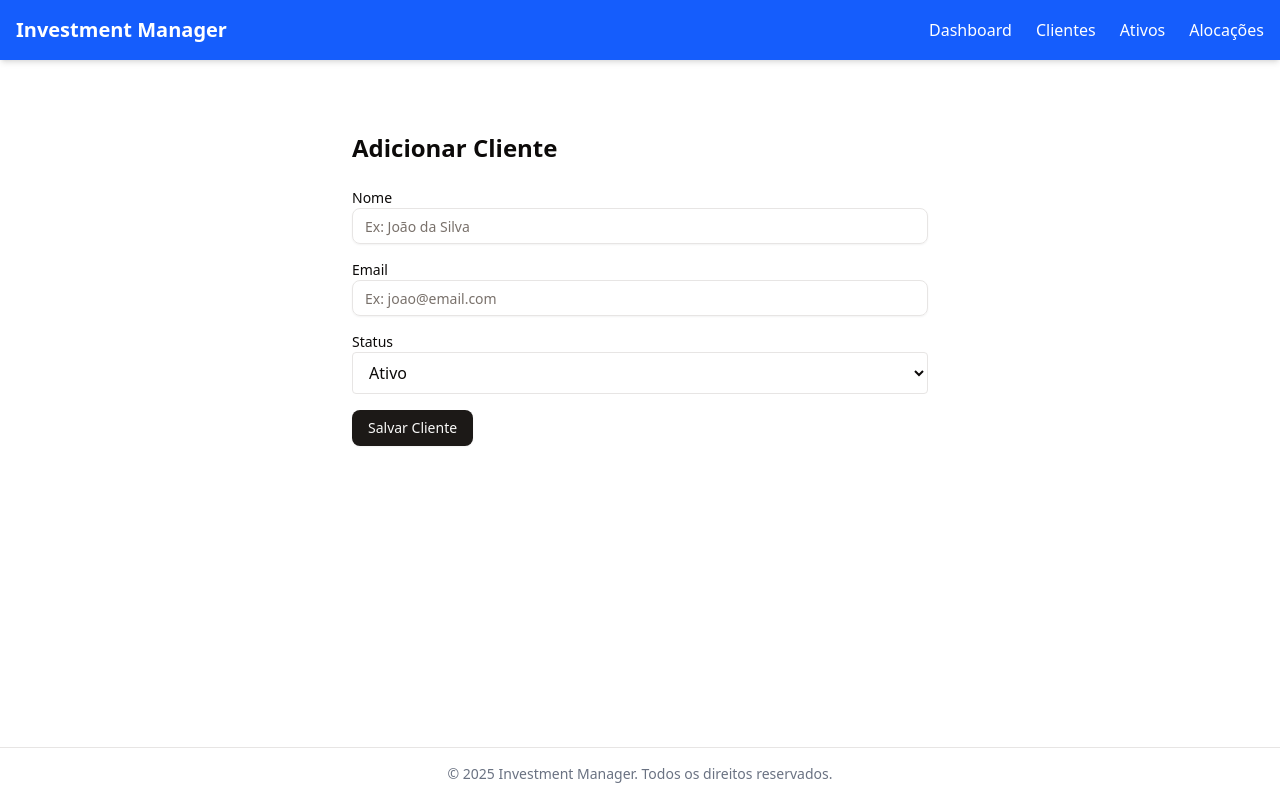
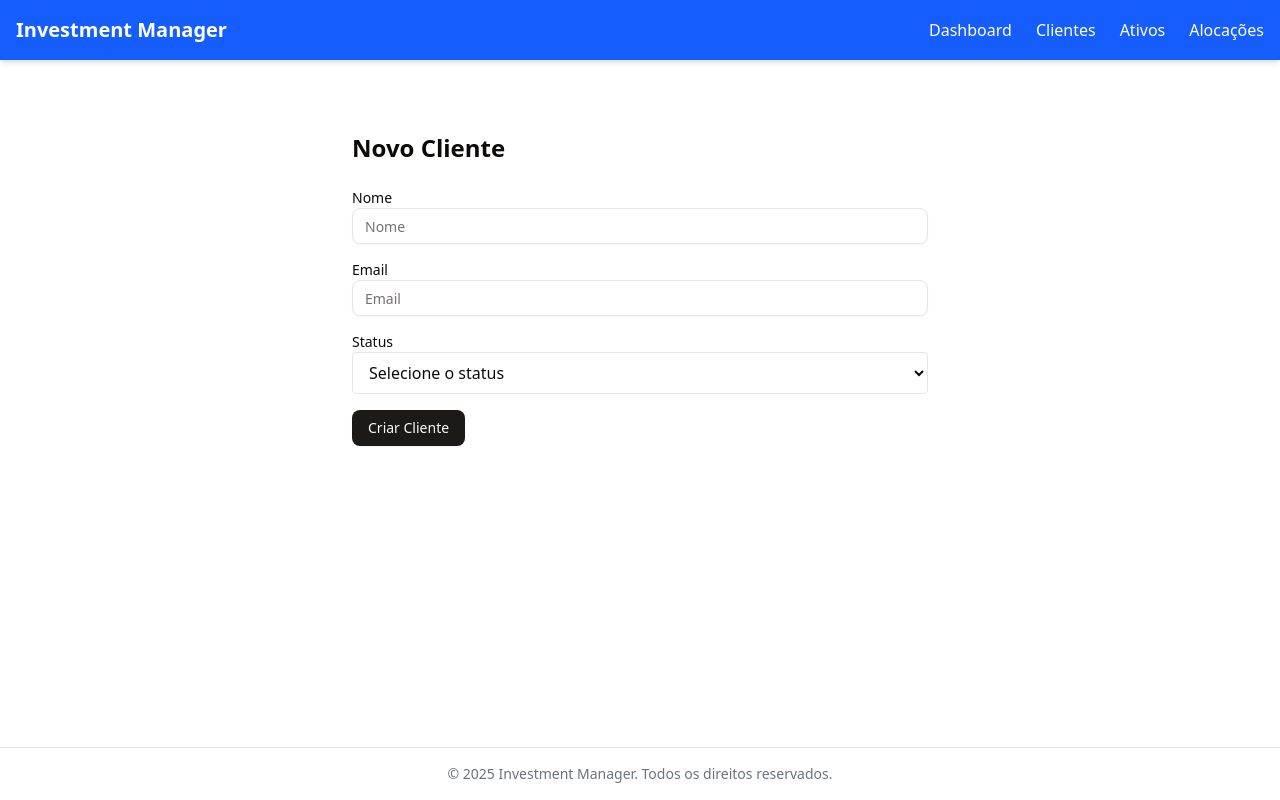
Before and after one commit to GuilhermeDeOliveiraAmorim/investment-manager, a Next.js app in the folder frontend/: page /clients/new in a window 1280 px wide. Built offline with nearby package versions, Linux system fonts and the light colour scheme.

Commit message:
feat: refactor CreateClientPage to use react-hook-form and add validation schema

```diff
--- a/frontend/package.json
+++ b/frontend/package.json
@@ -9,6 +9,7 @@
     "lint": "next lint"
   },
   "dependencies": {
+    "@hookform/resolvers": "^5.0.1",
     "@radix-ui/react-slot": "^1.2.3",
     "@tanstack/react-query": "^5.80.6",
     "@types/react-router-dom": "^5.3.3",
@@ -19,9 +20,10 @@
     "next": "15.3.3",
     "react": "^19.0.0",
     "react-dom": "^19.0.0",
+    "react-hook-form": "^7.57.0",
     "react-router-dom": "^7.6.2",
     "tailwind-merge": "^3.3.0",
-    "zod": "^3.25.51"
+    "zod": "^3.25.55"
   },
   "devDependencies": {
     "@eslint/eslintrc": "^3",
--- a/frontend/src/app/clients/new/page.tsx
+++ b/frontend/src/app/clients/new/page.tsx
@@ -5,90 +5,78 @@ import { useRouter } from "next/navigation";
 import { Button } from "@app/components/ui/button";
 import { useCreateClient } from "@app/hooks/useClients";
 import { Input } from "@app/components/ui/input";
-import { CreateClientInput } from "@app/types/client";
+import {
+  CreateClientFormData,
+  createClientSchema,
+} from "@app/schemas/create-client-schema";
+import { useForm } from "react-hook-form";
+import { zodResolver } from "@hookform/resolvers/zod";
 
 export default function CreateClientPage() {
-  const [form, setForm] = useState<CreateClientInput>({
-    name: "",
-    email: "",
-    status: "active",
+  const {
+    register,
+    handleSubmit,
+    formState: { errors },
+  } = useForm<CreateClientFormData>({
+    resolver: zodResolver(createClientSchema),
   });
 
-  const {
-    mutate: createClient,
-    isPending,
-    isSuccess,
-    error,
-  } = useCreateClient();
+  const { mutate: createClient } = useCreateClient();
   const router = useRouter();
+  const [success, setSuccess] = useState(false);
 
-  const handleChange = (
-    e: React.ChangeEvent<HTMLInputElement | HTMLSelectElement>
-  ) => {
-    setForm({ ...form, [e.target.name]: e.target.value });
-  };
-
-  const handleSubmit = (e: React.FormEvent) => {
-    e.preventDefault();
-    createClient(form, {
+  const onSubmit = (data: CreateClientFormData) => {
+    createClient(data, {
       onSuccess: () => {
-        setTimeout(() => {
-          router.push("/clients");
-        }, 2000);
+        setSuccess(true);
+        setTimeout(() => router.push("/clients"), 2000);
       },
     });
   };
 
   return (
     <div className="max-w-xl mx-auto mt-10 space-y-6">
-      <h1 className="text-2xl font-bold">Adicionar Cliente</h1>
+      <h1 className="text-2xl font-bold">Novo Cliente</h1>
 
-      <form onSubmit={handleSubmit} className="space-y-4">
+      <form onSubmit={handleSubmit(onSubmit)} className="space-y-4">
         <div>
           <label className="block text-sm font-medium">Nome</label>
-          <Input
-            name="name"
-            value={form.name}
-            onChange={handleChange}
-            required
-            placeholder="Ex: João da Silva"
-          />
+          <Input placeholder="Nome" {...register("name")} />
+          {errors.name && (
+            <p className="text-sm text-red-500">{errors.name.message}</p>
+          )}
         </div>
 
         <div>
           <label className="block text-sm font-medium">Email</label>
-          <Input
-            name="email"
-            type="email"
-            value={form.email}
-            onChange={handleChange}
-            required
-            placeholder="Ex: joao@email.com"
-          />
+          <Input placeholder="Email" {...register("email")} />
+          {errors.email && (
+            <p className="text-sm text-red-500">{errors.email.message}</p>
+          )}
         </div>
 
         <div>
           <label className="block text-sm font-medium">Status</label>
           <select
-            name="status"
-            value={form.status}
-            onChange={handleChange}
+            {...register("status")}
             className="w-full border rounded px-3 py-2"
           >
+            <option value="">Selecione o status</option>
             <option value="active">Ativo</option>
             <option value="inactive">Inativo</option>
           </select>
+          {errors.status && (
+            <p className="text-sm text-red-500">{errors.status.message}</p>
+          )}
         </div>
 
-        <Button type="submit" disabled={isPending}>
-          {isPending ? "Salvando..." : "Salvar Cliente"}
-        </Button>
-
-        {isSuccess && (
-          <p className="text-green-600">Cliente criado com sucesso!</p>
-        )}
-        {error && <p className="text-red-600">Erro: {error.message}</p>}
+        <Button type="submit">Criar Cliente</Button>
       </form>
+      {success && (
+        <p className="text-green-600">
+          Cliente criado com sucesso! Redirecionando...
+        </p>
+      )}
     </div>
   );
 }
--- /dev/null
+++ b/frontend/src/schemas/create-client-schema.ts
@@ -0,0 +1,13 @@
+import { z } from "zod";
+
+export const createClientSchema = z.object({
+  name: z.string().min(1, "Nome é obrigatório"),
+  email: z.string().email("Email inválido"),
+  status: z
+    .enum(["active", "inactive"], {
+      errorMap: () => ({ message: "Selecione um status válido" }),
+    })
+    .optional(),
+});
+
+export type CreateClientFormData = z.infer<typeof createClientSchema>;
```
Also changed, not shown: 1 other file (tests, documents, lock files or other folders).
